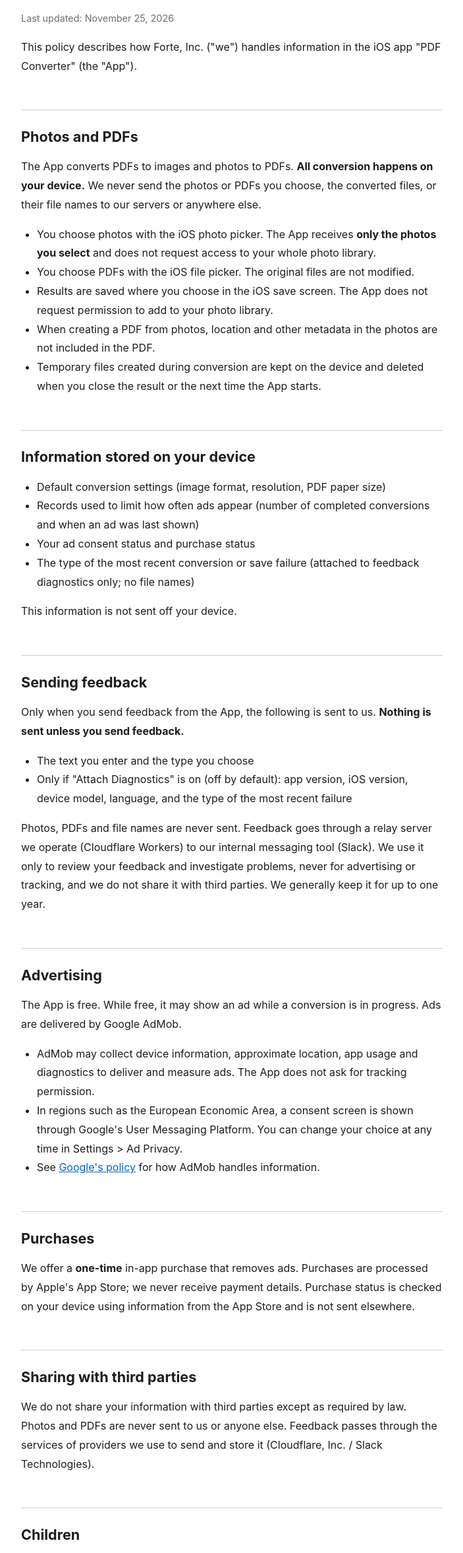
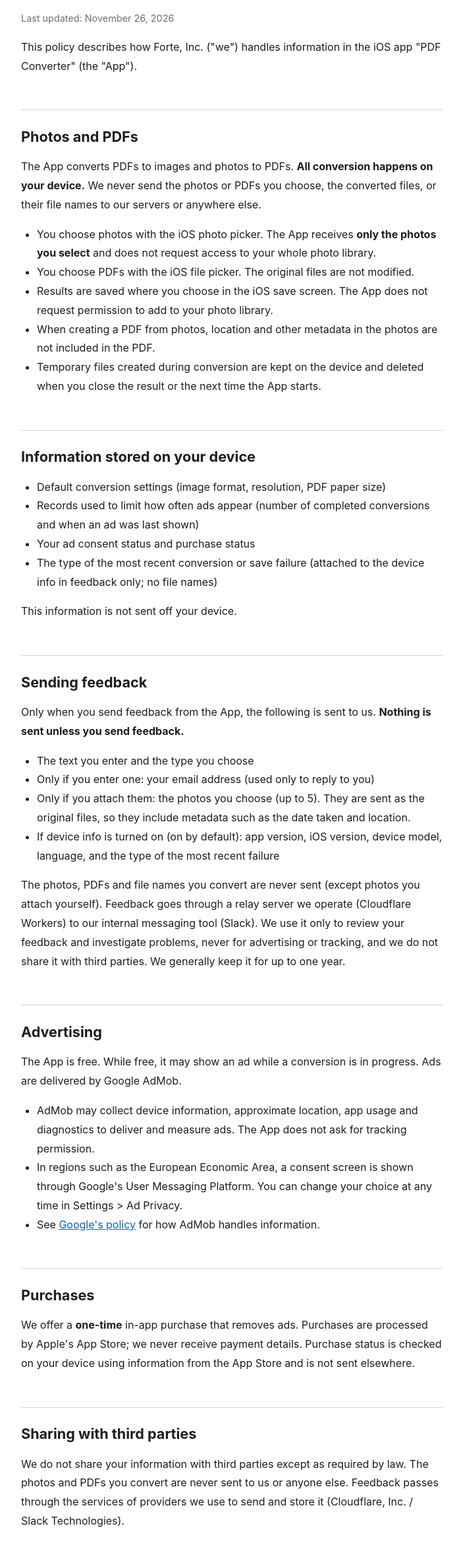
Before and after one commit to Forte-design/public-pages, a plain HTML site: page site/imagepdf/privacy-policy.en.html in a window 1280 px wide. Shown: the part 132-2486 px from the top of the page at 66% size, without its empty margins (288-991 px from the left). Drawn offline with Linux system fonts and the light colour scheme.

Commit message:
fix(imagepdf): ご要望・バグ報告のメールアドレス・写真の添付と、端末の情報の既定値をポリシーに反映
Co-Authored-By: Claude Opus 5.5 <noreply@anthropic.com>
Claude-Session: https://claude.ai/code/session_01KK8CcUF7GHLwHS2kPTCGof

```diff
--- a/site/imagepdf/privacy-policy.en.html
+++ b/site/imagepdf/privacy-policy.en.html
@@ -27,7 +27,7 @@
 <body>
 <p class="nav"><a href="terms.en.html">Terms of Use</a> · <a href="support.en.html">Support</a> · <a href="privacy-policy.html">日本語</a></p>
 <h1>Privacy Policy (PDF Converter)</h1>
-<p class="updated">Last updated: November 25, 2026</p>
+<p class="updated">Last updated: November 26, 2026</p>
 <p>This policy describes how Forte, Inc. ("we") handles information in the iOS app "PDF Converter" (the "App").</p>
 <h2>Photos and PDFs</h2>
 <p>The App converts PDFs to images and photos to PDFs. <strong>All conversion happens on your device.</strong> We never send the photos or PDFs you choose, the converted files, or their file names to our servers or anywhere else.</p>
@@ -43,16 +43,18 @@
   <li>Default conversion settings (image format, resolution, PDF paper size)</li>
   <li>Records used to limit how often ads appear (number of completed conversions and when an ad was last shown)</li>
   <li>Your ad consent status and purchase status</li>
-  <li>The type of the most recent conversion or save failure (attached to feedback diagnostics only; no file names)</li>
+  <li>The type of the most recent conversion or save failure (attached to the device info in feedback only; no file names)</li>
 </ul>
 <p>This information is not sent off your device.</p>
 <h2>Sending feedback</h2>
 <p>Only when you send feedback from the App, the following is sent to us. <strong>Nothing is sent unless you send feedback.</strong></p>
 <ul>
   <li>The text you enter and the type you choose</li>
-  <li>Only if "Attach Diagnostics" is on (off by default): app version, iOS version, device model, language, and the type of the most recent failure</li>
+  <li>Only if you enter one: your email address (used only to reply to you)</li>
+  <li>Only if you attach them: the photos you choose (up to 5). They are sent as the original files, so they include metadata such as the date taken and location.</li>
+  <li>If device info is turned on (on by default): app version, iOS version, device model, language, and the type of the most recent failure</li>
 </ul>
-<p>Photos, PDFs and file names are never sent. Feedback goes through a relay server we operate (Cloudflare Workers) to our internal messaging tool (Slack). We use it only to review your feedback and investigate problems, never for advertising or tracking, and we do not share it with third parties. We generally keep it for up to one year.</p>
+<p>The photos, PDFs and file names you convert are never sent (except photos you attach yourself). Feedback goes through a relay server we operate (Cloudflare Workers) to our internal messaging tool (Slack). We use it only to review your feedback and investigate problems, never for advertising or tracking, and we do not share it with third parties. We generally keep it for up to one year.</p>
 <h2>Advertising</h2>
 <p>The App is free. While free, it may show an ad while a conversion is in progress. Ads are delivered by Google AdMob.</p>
 <ul>
@@ -63,7 +65,7 @@
 <h2>Purchases</h2>
 <p>We offer a <strong>one-time</strong> in-app purchase that removes ads. Purchases are processed by Apple's App Store; we never receive payment details. Purchase status is checked on your device using information from the App Store and is not sent elsewhere.</p>
 <h2>Sharing with third parties</h2>
-<p>We do not share your information with third parties except as required by law. Photos and PDFs are never sent to us or anyone else. Feedback passes through the services of providers we use to send and store it (Cloudflare, Inc. / Slack Technologies).</p>
+<p>We do not share your information with third parties except as required by law. The photos and PDFs you convert are never sent to us or anyone else. Feedback passes through the services of providers we use to send and store it (Cloudflare, Inc. / Slack Technologies).</p>
 <h2>Children</h2>
 <p>The App is not specifically designed for children.</p>
 <h2>Deleting data</h2>
```
Also changed, not shown: site/imagepdf/privacy-policy.html (+10 -8 lines).
